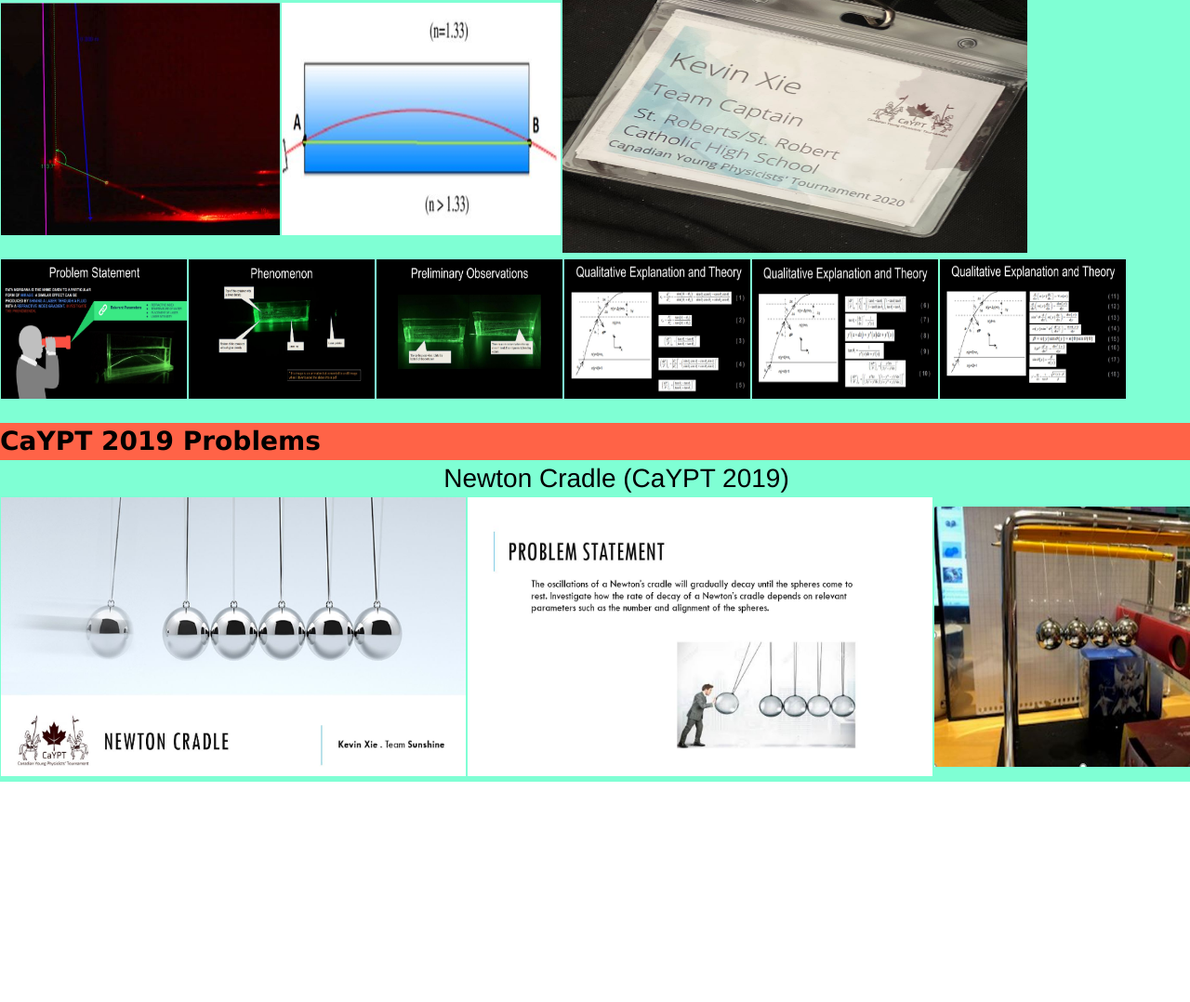
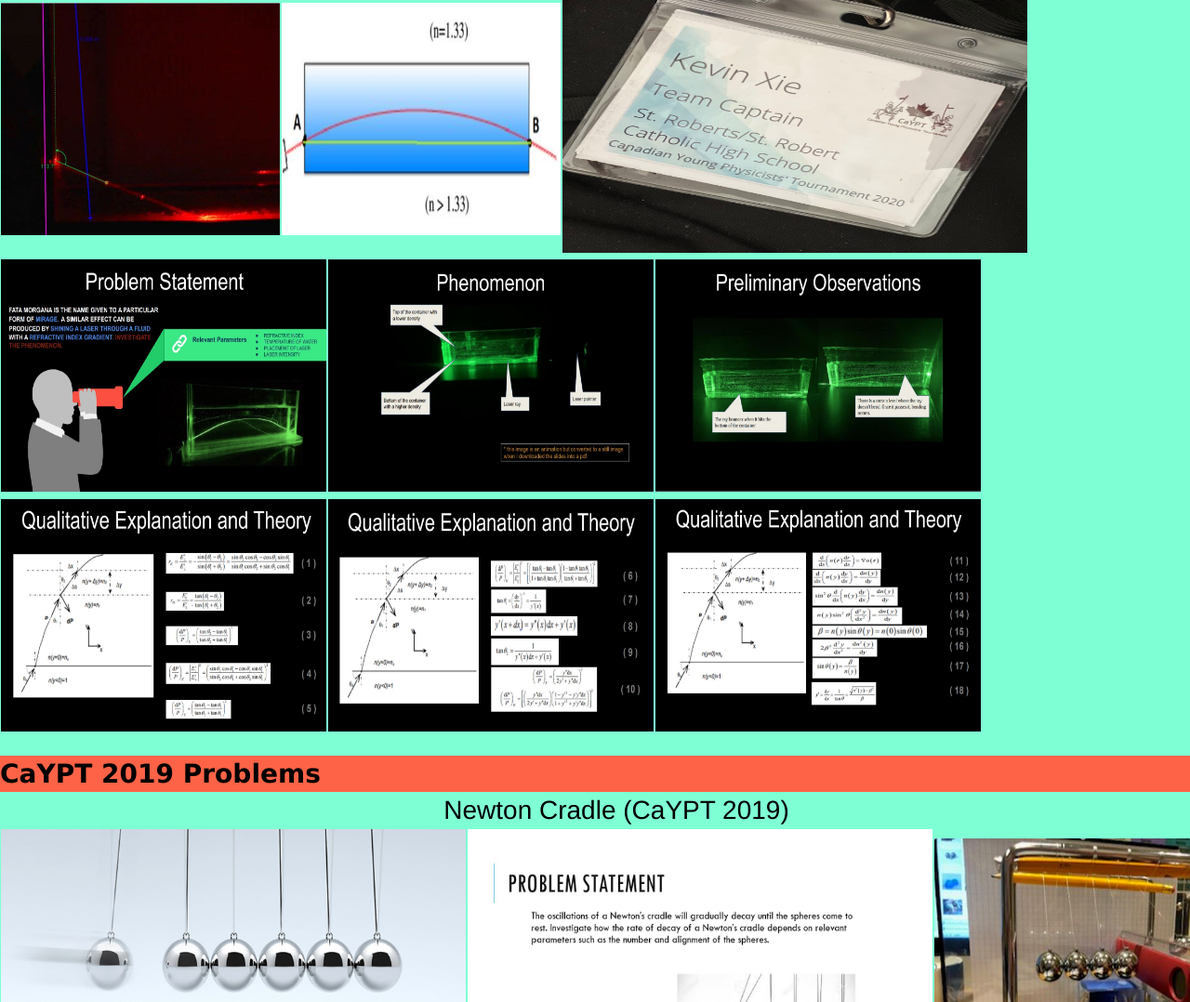
Before and after one commit to kevinxie22/kevinxie22.github.io, a plain HTML site: page projects.html in a window 1280 px wide. Shown: the part 4282-5360 px from the top of the page at 93% size. Before the commit the page ends 5123 px from the top, so only its background shows below. Drawn offline with Linux system fonts and the light colour scheme.

Commit message:
fix some typos

```diff
--- a/projects.html
+++ b/projects.html
@@ -203,12 +203,14 @@
 
 			<table>
 				<tr>
-					<td> <img src="images/caypt/mirage1.JPG" width=200 height="150"></img></td>
-					<td> <img src="images/caypt/mirage2.JPG" width=200 height="150"></img></td>
-					<td> <img src="images/caypt/mirage3.JPG" width=200 height="150"></img></td>
-					<td> <img src="images/caypt/mirage4.JPG" width=200 height="150"></img></td>
-					<td> <img src="images/caypt/mirage5.JPG" width=200 height="150"></img></td>
-					<td> <img src="images/caypt/mirage6.JPG" width=200 height="150"></img></td>
+					<td> <img src="images/caypt/mirage1.JPG" width=350 height="250"></img></td>
+					<td> <img src="images/caypt/mirage2.JPG" width=350 height="250"></img></td>
+					<td> <img src="images/caypt/mirage3.JPG" width=350 height="250"></img></td>
+				</tr>
+				<tr>
+					<td> <img src="images/caypt/mirage4.JPG" width=350 height="250"></img></td>
+					<td> <img src="images/caypt/mirage5.JPG" width=350 height="250"></img></td>
+					<td> <img src="images/caypt/mirage6.JPG" width=350 height="250"></img></td>
 				</tr>
 			</table>
 		</div>
```
